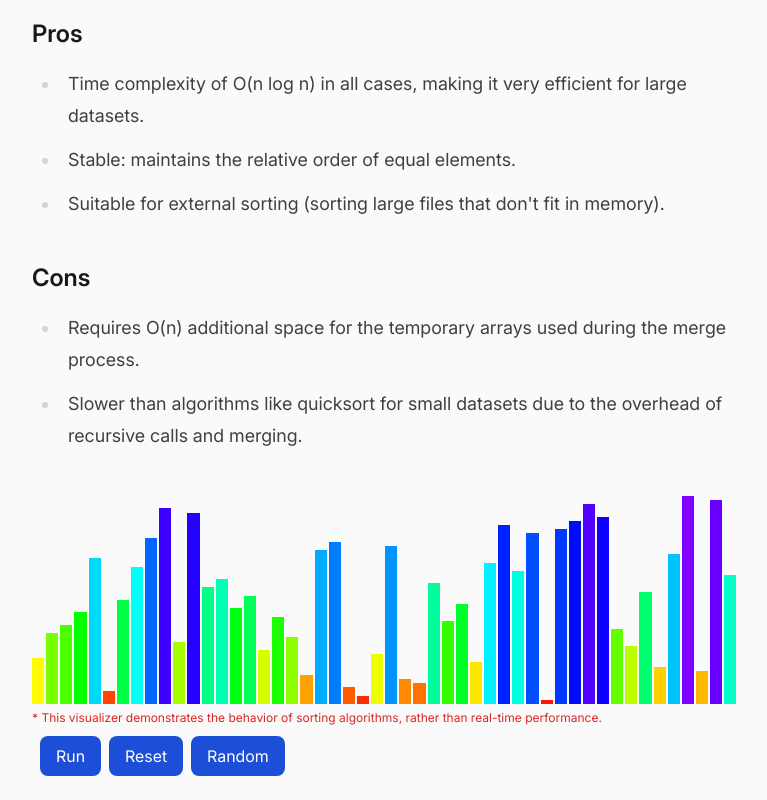
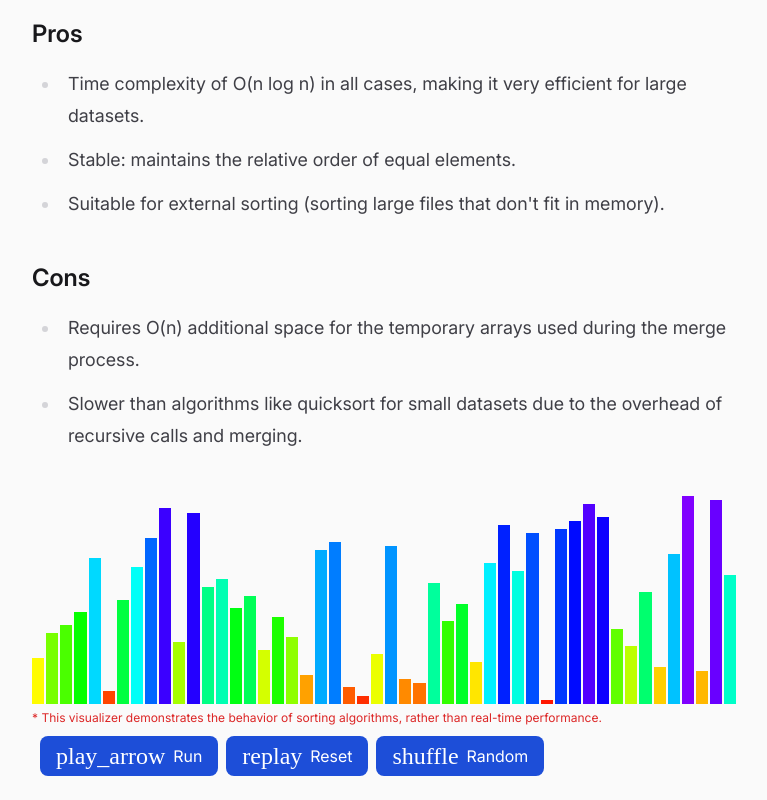
Before and after one commit to athenexfolk/sorter, an Angular app: page /merge-sort in a window 1280 px wide. Shown: the part 1064-1864 px from the top of the page, without its empty margins (256-1023 px from the left). Built offline with nearby package versions, Linux system fonts and the light colour scheme; a web font is replaced by a local one.

Commit message:
added icon to controller

```diff
--- a/src/app/shared/components/sort-visualizer-controller/sort-visualizer-controller.component.html
+++ b/src/app/shared/components/sort-visualizer-controller/sort-visualizer-controller.component.html
@@ -2,22 +2,27 @@
   <button
     (click)="run.emit()"
     [disabled]="isRunning()"
-    class="px-4 py-2 rounded-lg bg-blue-700 text-white disabled:bg-zinc-200"
+    class="px-4 py-2 rounded-lg bg-blue-700 text-white disabled:bg-zinc-200 flex items-center gap-2"
   >
+    <i class="ms" [class.animate-spin]="isRunning()">{{
+      isRunning() ? "progress_activity" : "play_arrow"
+    }}</i>
     Run
   </button>
   <button
     (click)="reset.emit()"
     [disabled]="isRunning()"
-    class="px-4 py-2 rounded-lg bg-blue-700 text-white disabled:bg-zinc-200"
+    class="px-4 py-2 rounded-lg bg-blue-700 text-white disabled:bg-zinc-200 flex items-center gap-2"
   >
+    <i class="ms">replay</i>
     Reset
   </button>
   <button
     (click)="random.emit()"
     [disabled]="isRunning()"
-    class="px-4 py-2 rounded-lg bg-blue-700 text-white disabled:bg-zinc-200"
+    class="px-4 py-2 rounded-lg bg-blue-700 text-white disabled:bg-zinc-200 flex items-center gap-2"
   >
+    <i class="ms">shuffle</i>
     Random
   </button>
 </div>
```
